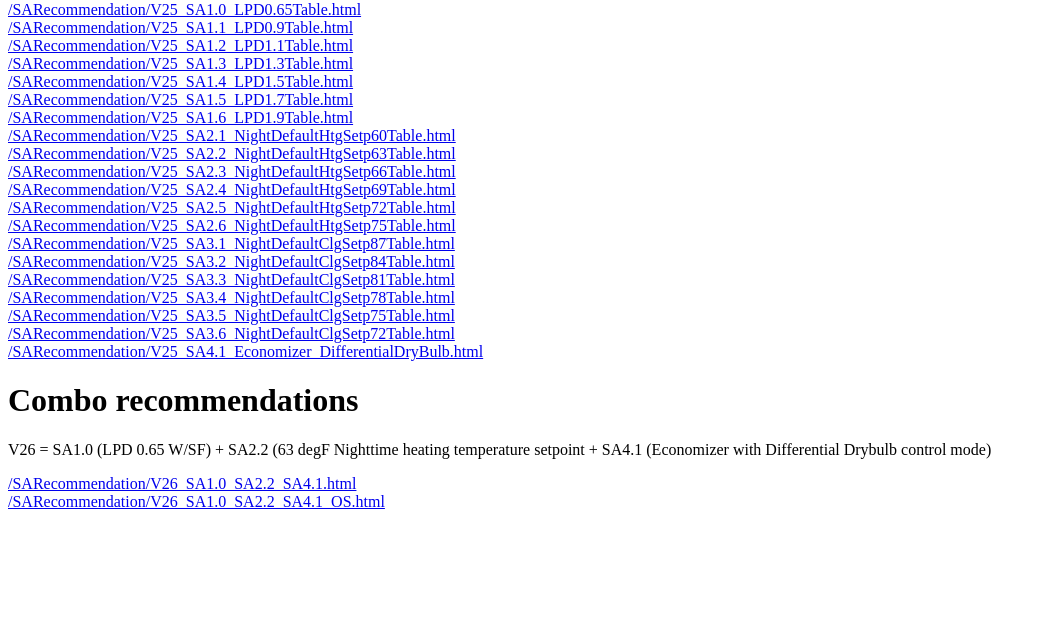
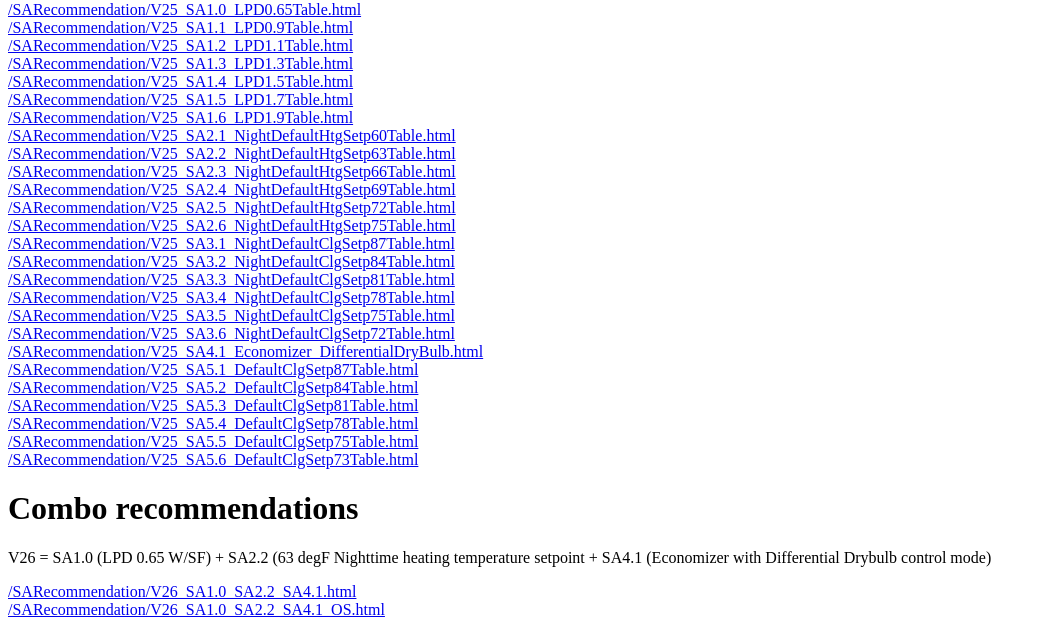
Before and after one commit to stephaniechin/stephaniechin.github.com, a plain HTML site: page CEE256/index.html in a window 1280 px wide. Shown: the part 401-1028 px from the top of the page, without its empty margins (0-1046 px from the left). Before the commit the page ends 920 px from the top, so only its background shows below. Drawn offline with Linux system fonts and the light colour scheme.

Commit message:
added links to SA5 ClgSetp EP results

```diff
--- a/CEE256/index.html
+++ b/CEE256/index.html
@@ -101,7 +101,18 @@ for i in a: print(f'<a href="{pre}{i}">{pre}{i}</a> \n <br>')
      <br>
     <a href="SARecommendation/V25_SA4.1_Economizer_DifferentialDryBulb.html">/SARecommendation/V25_SA4.1_Economizer_DifferentialDryBulb.html</a>
      <br>
-
+    <a href="SARecommendation/V25_SA5.1_DefaultClgSetp87Table.html">/SARecommendation/V25_SA5.1_DefaultClgSetp87Table.html</a>
+     <br>
+    <a href="SARecommendation/V25_SA5.2_DefaultClgSetp84Table.html">/SARecommendation/V25_SA5.2_DefaultClgSetp84Table.html</a>
+     <br>
+    <a href="SARecommendation/V25_SA5.3_DefaultClgSetp81Table.html">/SARecommendation/V25_SA5.3_DefaultClgSetp81Table.html</a>
+     <br>
+    <a href="SARecommendation/V25_SA5.4_DefaultClgSetp78Table.html">/SARecommendation/V25_SA5.4_DefaultClgSetp78Table.html</a>
+     <br>
+    <a href="SARecommendation/V25_SA5.5_DefaultClgSetp75Table.html">/SARecommendation/V25_SA5.5_DefaultClgSetp75Table.html</a>
+     <br>
+    <a href="SARecommendation/V25_SA5.6_DefaultClgSetp73Table.html">/SARecommendation/V25_SA5.6_DefaultClgSetp73Table.html</a>
+     <br>
 
     <h1>Combo recommendations</h1>
     <p>
```
